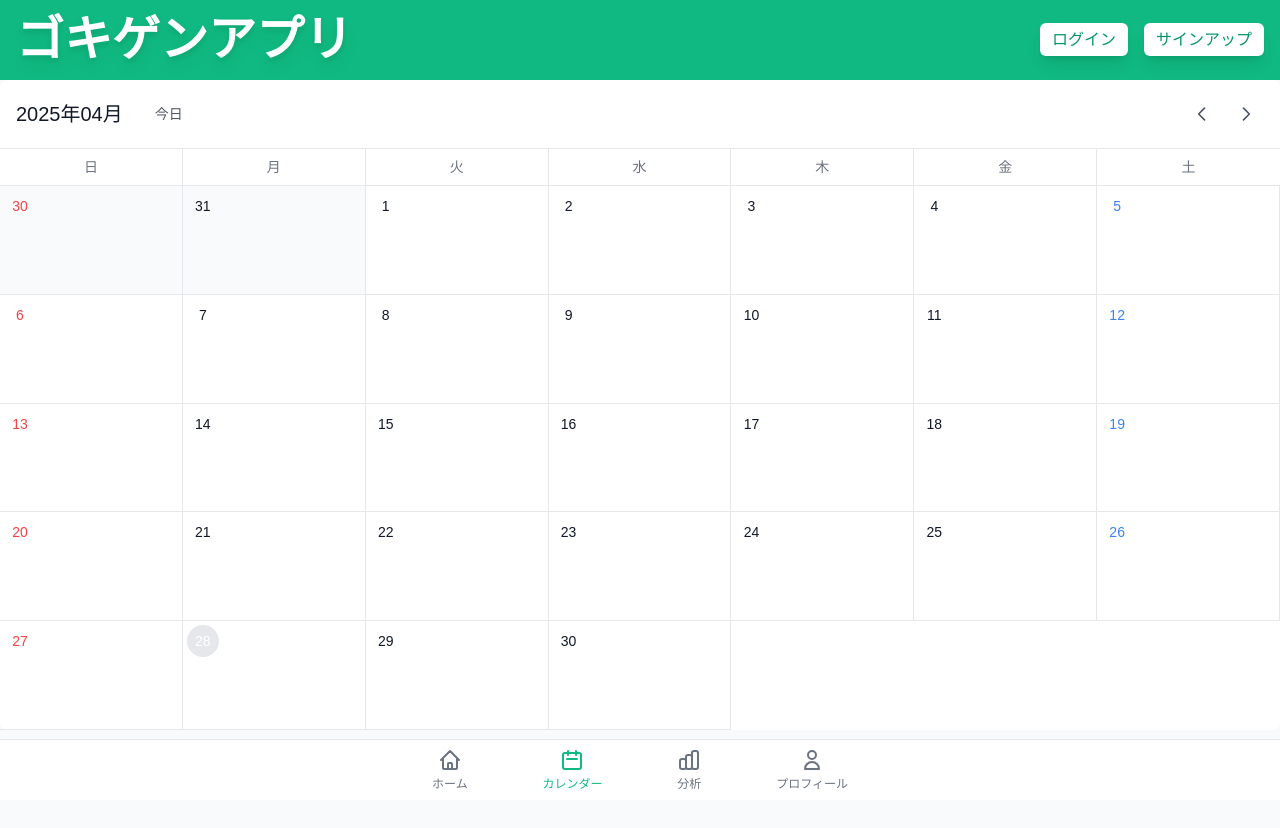
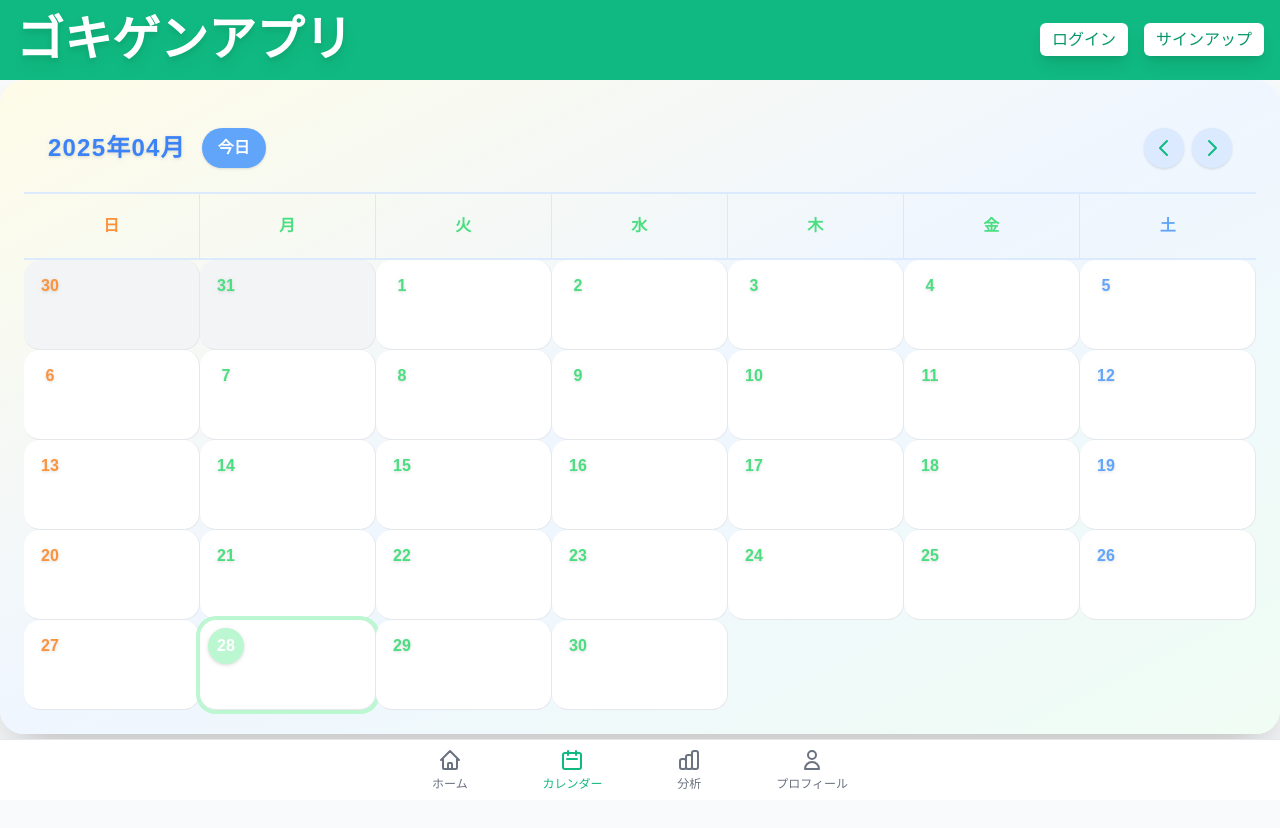
Before and after one commit to comsize-kawashima/gokigen-app, a Next.js app: page /calendar in a window 1280 px wide. Shown: the top 828 px of the page. Built offline with nearby package versions, Linux system fonts and the light colour scheme; no server answers; a web font is replaced by a local one.

Commit message:
[update] ReadOnlyMoodCalendarコンポーネントのスタイルを改善し。カレンダーのデザインをリファクタリングし、ボタンや日付の表示を調整。

```diff
--- a/components/mood/ReadOnlyMoodCalendar.tsx
+++ b/components/mood/ReadOnlyMoodCalendar.tsx
@@ -43,6 +43,9 @@ const moodColors = {
   ],
 };
 
+// 追加: ポップなフォント
+const popFont = `'M PLUS Rounded 1c', 'Nunito', sans-serif`;
+
 // ReadOnlyMoodCalendarコンポーネントの定義
 const ReadOnlyMoodCalendar: FC<ReadOnlyMoodCalendarProps> = ({
   moodData,
@@ -64,16 +67,16 @@ const ReadOnlyMoodCalendar: FC<ReadOnlyMoodCalendarProps> = ({
   const monthDays = eachDayOfInterval({ start: startDate, end: endDate });
 
   return (
-    <div className="bg-white rounded-lg">
+    <div className="bg-gradient-to-br from-yellow-50 via-blue-50 to-green-50 rounded-3xl shadow-2xl p-6" style={{ fontFamily: popFont }}>
       {/* カレンダーのヘッダー */}
-      <div className="flex items-center justify-between p-4 border-b">
+      <div className="flex items-center justify-between p-6 border-b-2 border-blue-100 rounded-t-3xl">
         <div className="flex items-center space-x-4">
-          <h2 className="text-xl font-normal text-gray-900">
+          <h2 className="text-2xl font-bold text-blue-500 tracking-wider drop-shadow" style={{ fontFamily: popFont }}>
             {format(validDate, "yyyy年MM月", { locale: ja })}
           </h2>
           <button
             onClick={onTodayClick}
-            className="px-4 py-2 text-sm font-medium text-gray-600 hover:bg-gray-100 rounded-md"
+            className="px-4 py-2 text-base font-bold text-white bg-blue-400 hover:bg-blue-300 rounded-full shadow transition duration-200"
           >
             今日
           </button>
@@ -81,19 +84,19 @@ const ReadOnlyMoodCalendar: FC<ReadOnlyMoodCalendarProps> = ({
         <div className="flex items-center space-x-2">
           <button
             onClick={onPrevMonth}
-            className="p-2 hover:bg-gray-100 rounded-full"
+            className="p-2 bg-blue-100 hover:bg-blue-200 rounded-full shadow transition duration-200"
             aria-label="前月"
           >
-            <svg className="w-5 h-5 text-gray-600" fill="none" stroke="currentColor" viewBox="0 0 24 24">
+            <svg className="w-6 h-6 text-emerald-500" fill="none" stroke="currentColor" viewBox="0 0 24 24">
               <path strokeLinecap="round" strokeLinejoin="round" strokeWidth={2} d="M15 19l-7-7 7-7" />
             </svg>
           </button>
           <button
             onClick={onNextMonth}
-            className="p-2 hover:bg-gray-100 rounded-full"
+            className="p-2 bg-blue-100 hover:bg-blue-200 rounded-full shadow transition duration-200"
             aria-label="次月"
           >
-            <svg className="w-5 h-5 text-gray-600" fill="none" stroke="currentColor" viewBox="0 0 24 24">
+            <svg className="w-6 h-6 text-emerald-500" fill="none" stroke="currentColor" viewBox="0 0 24 24">
               <path strokeLinecap="round" strokeLinejoin="round" strokeWidth={2} d="M9 5l7 7-7 7" />
             </svg>
           </button>
@@ -101,12 +104,14 @@ const ReadOnlyMoodCalendar: FC<ReadOnlyMoodCalendarProps> = ({
       </div>
 
       {/* カレンダーグリッド */}
-      <div className="grid grid-cols-7 border-b">
+      <div className="grid grid-cols-7 border-b-2 border-blue-100">
         {/* 曜日の行 */}
         {["日", "月", "火", "水", "木", "金", "土"].map((day, index) => (
           <div
             key={index}
-            className="py-2 text-sm font-medium text-gray-500 text-center border-r last:border-r-0"
+            className={`py-5 text-base font-bold text-center border-r last:border-r-0 tracking-wide ${
+              day === "日" ? "text-orange-400" : day === "土" ? "text-blue-400" : "text-green-400"
+            }`}
           >
             {day}
           </div>
@@ -114,7 +119,7 @@ const ReadOnlyMoodCalendar: FC<ReadOnlyMoodCalendarProps> = ({
       </div>
 
       {/* 日付グリッド */}
-      <div className="grid grid-cols-7 h-[calc(100vh-16rem)]">
+      <div className="grid grid-cols-7 min-h-[400px]">
         {monthDays.map((date, index) => {
           const isSelected = isSameDay(date, validDate);
           const isToday = isDateToday(date);
@@ -124,26 +129,26 @@ const ReadOnlyMoodCalendar: FC<ReadOnlyMoodCalendarProps> = ({
           return (
             <div
               key={index}
-              className={`min-h-[100px] p-1 border-r border-b relative ${
-                !isCurrentMonth ? "bg-gray-50" : ""
-              } hover:bg-gray-50 cursor-pointer`}
+              className={`min-h-[90px] p-2 border-r border-b relative rounded-2xl transition duration-200 ${
+                !isCurrentMonth ? "bg-gray-100" : "bg-white"
+              } ${isToday ? "ring-4 ring-blue-200" : ""} ${isSelected ? "ring-4 ring-green-200" : ""} hover:bg-yellow-50 cursor-pointer`}
               onClick={() => onDateChange(date)}
             >
               <div className="flex flex-col h-full">
                 <div className="flex justify-between items-center mb-1">
                   <span
                     className={`
-                      w-8 h-8 flex items-center justify-center rounded-full text-sm
-                      ${isToday ? "bg-blue-600 text-white" : ""}
-                      ${isSelected ? "bg-gray-200" : ""}
+                      w-9 h-9 flex items-center justify-center rounded-full text-base font-bold drop-shadow
+                      ${isToday ? "bg-blue-400 text-white" : ""}
+                      ${isSelected ? "bg-green-200 text-green-700" : ""}
                       ${
                         format(date, "EEE", { locale: ja }) === "日"
-                          ? "text-red-500"
+                          ? "text-orange-400"
                           : format(date, "EEE", { locale: ja }) === "土"
-                          ? "text-blue-500"
-                          : "text-gray-900"
+                          ? "text-blue-400"
+                          : "text-green-400"
                       }
-                      ${!isCurrentMonth ? "text-gray-400" : ""}
+                      ${!isCurrentMonth ? "text-gray-300" : ""}
                     `}
                   >
                     {format(date, "d")}
@@ -151,8 +156,9 @@ const ReadOnlyMoodCalendar: FC<ReadOnlyMoodCalendarProps> = ({
                 </div>
                 {/* 機嫌の表示 */}
                 {moodIndex !== undefined && isCurrentMonth && (
-                  <div className="absolute top-10 left-1 right-1">
-                    <div className={`${moodColors.bg[moodIndex]} ${moodColors.text[moodIndex]} rounded px-2 py-1 text-sm`}>
+                  <div className="absolute top-10 left-1 right-1 flex justify-center">
+                    <div className={`rounded-full shadow-lg px-3 py-2 text-2xl font-bold flex items-center justify-center transition duration-200 ${moodColors.bg[moodIndex]} ${moodColors.text[moodIndex]}`}
+                      style={{ minWidth: 48, minHeight: 48, fontFamily: popFont }}>
                       {moods[moodIndex]}
                     </div>
                   </div>
```
